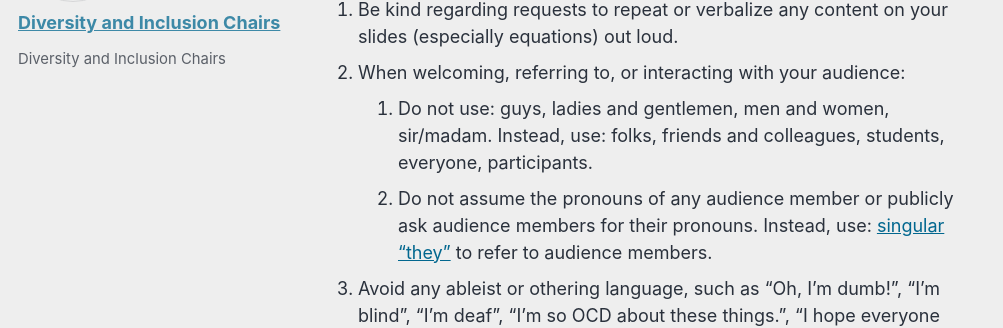
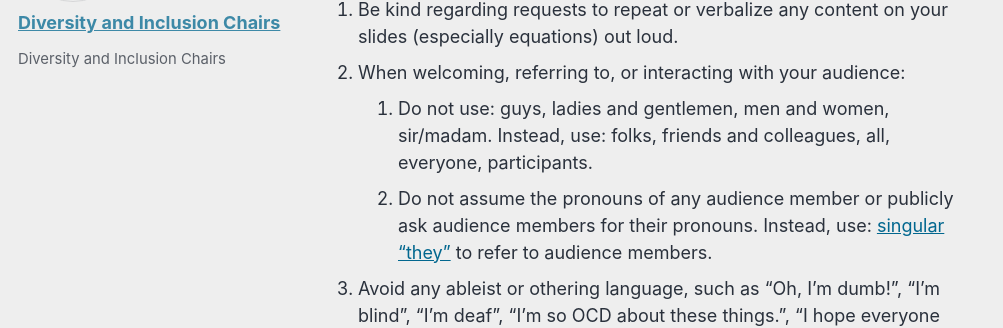
Before and after one commit to naacl-org/naacl-2022-website, a Jekyll site: the page built from _posts/2022-04-20-poster-talk-accessibility-quality-inclusivity.md, in a window 1280 px wide and 900 px high, scrolled down 2945 px. Shown: the part 162-490 px from the top of the window, without its empty margins (0-1003 px from the left). Built offline with Jekyll 4.4.1, drawn with Linux system fonts in a browser that asks for light colours; cached includes are drawn as plain includes; comment, search, counter and statistics services are not loaded.

```diff
--- a/_posts/2022-04-20-poster-talk-accessibility-quality-inclusivity.md
+++ b/_posts/2022-04-20-poster-talk-accessibility-quality-inclusivity.md
@@ -45,7 +45,7 @@ We would like to highlight the following items to make slides inclusive:
 
 1. Be kind regarding requests to repeat or verbalize any content on your slides (especially equations) out loud.
 2. When welcoming, referring to, or interacting with your audience:
-    1. Do not use: guys, ladies and gentlemen, men and women, sir/madam. Instead, use: folks, friends and colleagues, students, everyone, participants.
+    1. Do not use: guys, ladies and gentlemen, men and women, sir/madam. Instead, use: folks, friends and colleagues, all, everyone, participants.
     2. Do not assume the pronouns of any audience member or publicly ask audience members for their pronouns. Instead, use: [singular “they”](https://apastyle.apa.org/style-grammar-guidelines/grammar/singular-they)  to refer to audience members.
 3. Avoid any ableist or othering language, such as “Oh, I’m dumb!”, “I’m blind”, “I’m deaf”, “I’m so OCD about these things.”, “I hope everyone can see this.”, etc. This language alienates and harms disabled and neurodivergent folks.
 4. If possible, permit attendees to download an accessible version of your slides so that they can interact with it (e.g. increase the font size, run a screenreader, etc.)
```
